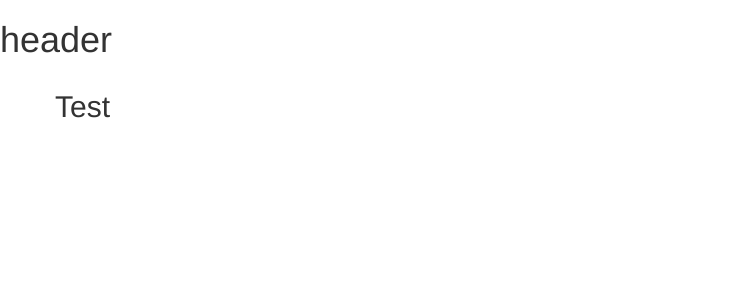
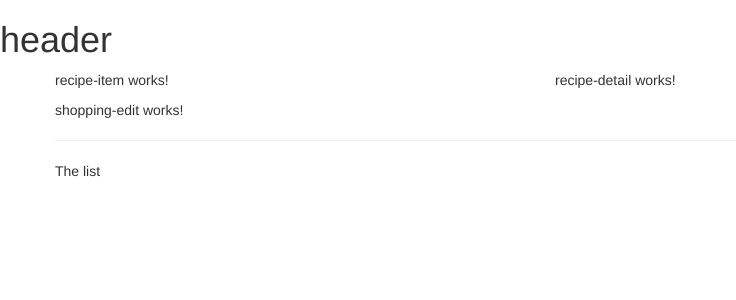
Before and after one commit to sarahjfreitas/recipeBook, an Angular app: page / in a window 1280 px wide. Shown: the top 300 px of the page, without its empty margins (0-736 px from the left). Built offline with nearby package versions, Linux system fonts and the light colour scheme.

Commit message:
base components structure

```diff
--- a/src/app/app.component.html
+++ b/src/app/app.component.html
@@ -2,7 +2,8 @@
 <div class="container">
   <div class="row">
     <div class="col-ms-12">
-      <h2>Test</h2>
+      <app-recipes></app-recipes>
+      <app-shopping-list></app-shopping-list>
     </div>
   </div>
 </div>
--- a/src/app/recipes/recipe-list/recipe-list.component.html
+++ b/src/app/recipes/recipe-list/recipe-list.component.html
@@ -1 +1 @@
-<p>recipe-list works!</p>
+<app-recipe-item></app-recipe-item>
--- a/src/app/recipes/recipes.component.html
+++ b/src/app/recipes/recipes.component.html
@@ -1 +1,8 @@
-<p>recipes works!</p>
+<div class="row">
+    <div class="col-md-5">
+        <app-recipe-list></app-recipe-list>
+    </div>
+    <div class="col-md-7">
+        <app-recipe-detail></app-recipe-detail>
+    </div>
+</div>
--- a/src/app/shopping-list/shopping-list.component.html
+++ b/src/app/shopping-list/shopping-list.component.html
@@ -1 +1,7 @@
-<p>shopping-list works!</p>
+<div class="row">
+    <div class="col-xs-10">
+        <app-shopping-edit></app-shopping-edit>
+        <hr>
+        <p>The list</p>
+    </div>
+</div>
```
